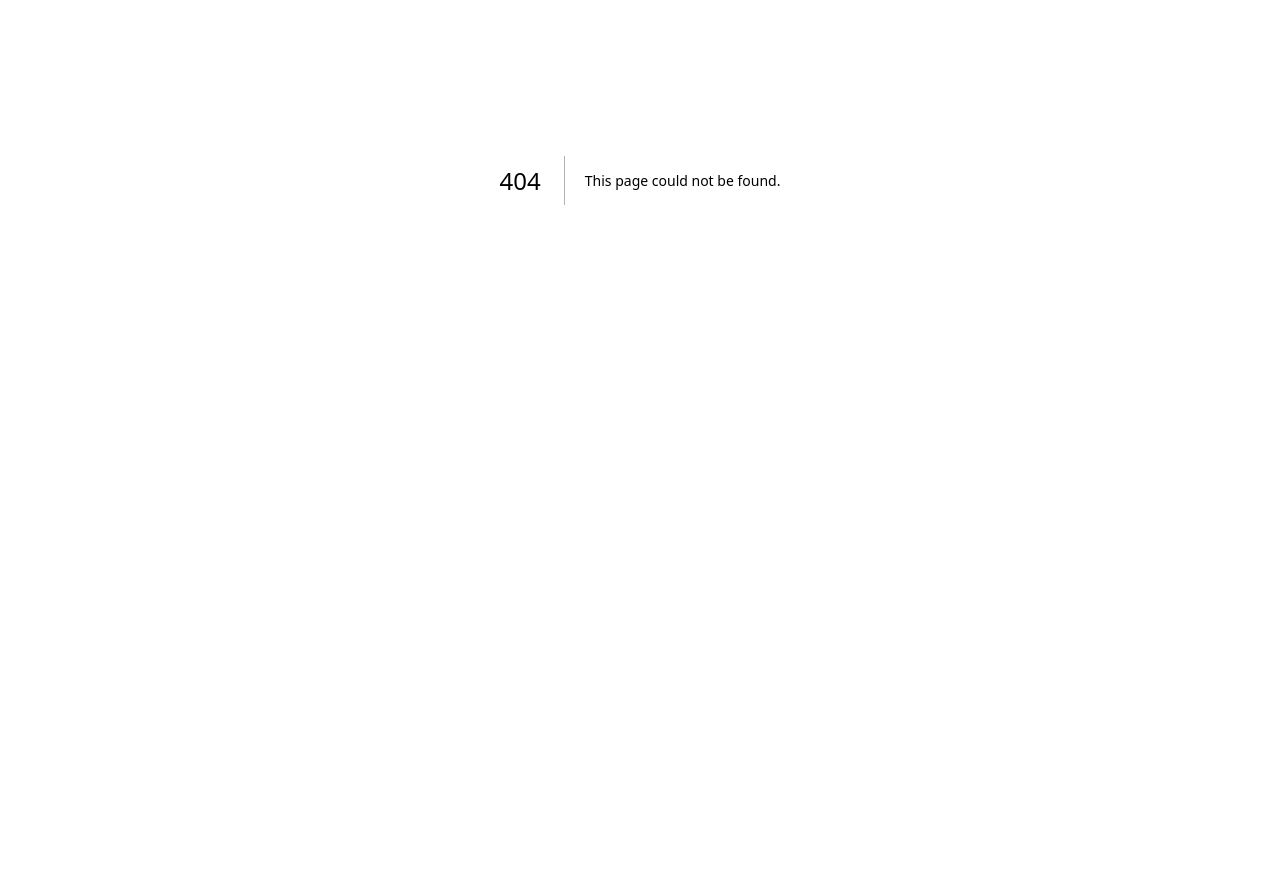
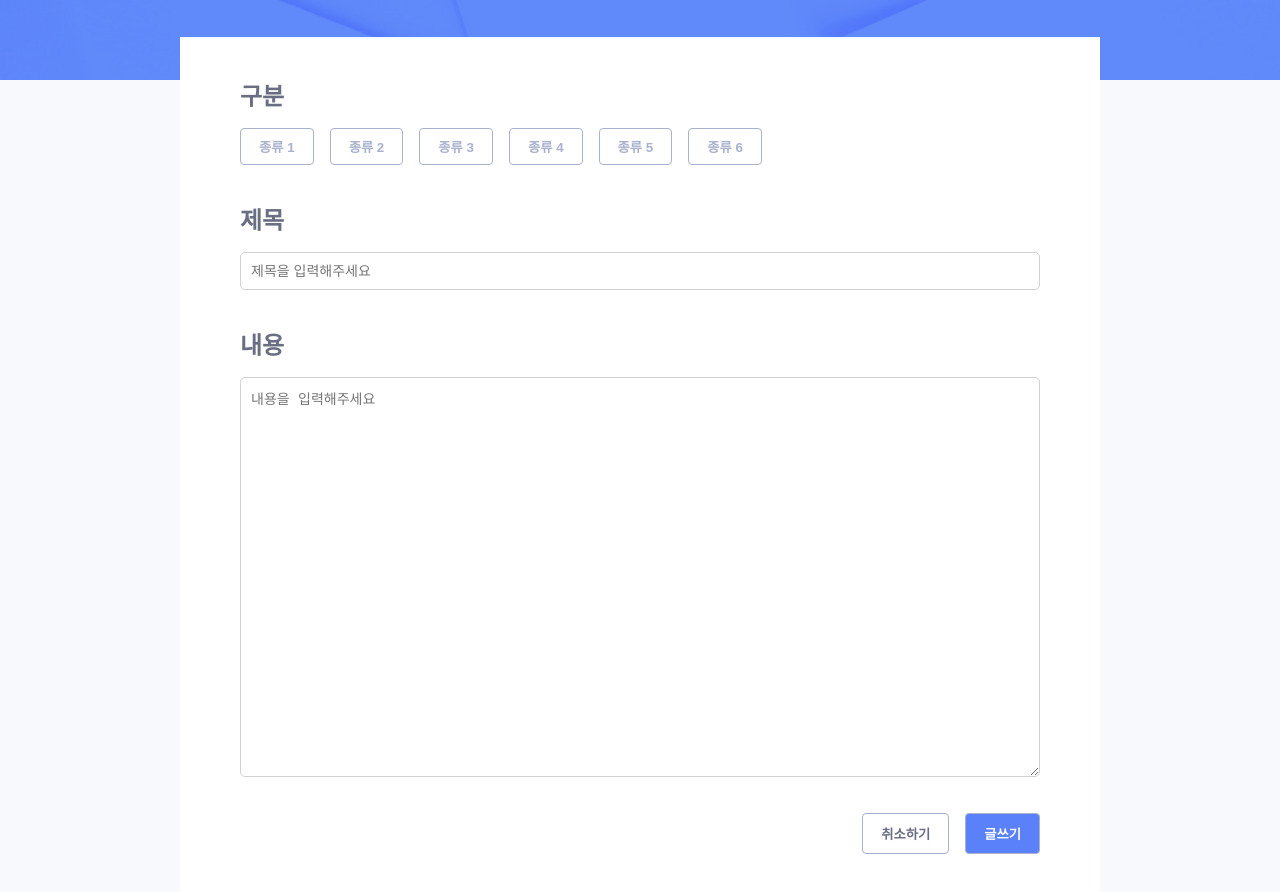
Before and after one commit to ll5215/-Krafton-Jungle-Board-with-React, a Next.js app: page /board/writing in a window 1280 px wide. Before the commit this address had no page. Shown: the part 220-1112 px from the top of the page. Before the commit the page ends 800 px from the top, so only its background shows below. Built offline with nearby package versions, Linux system fonts and the light colour scheme; no server answers.

Commit message:
writing page

```diff
--- /dev/null
+++ b/src/app/board/writing/page.tsx
@@ -0,0 +1,7 @@
+"use client";
+
+import BoardWritingTemplate from "@/app/template/board/writing/writing";
+
+export default function BoardWritingPage() {
+  return <BoardWritingTemplate />;
+}
--- /dev/null
+++ b/src/app/template/board/writing/styled.ts
@@ -0,0 +1,107 @@
+import styled from "styled-components";
+
+export const WritingPageBottom = styled.div`
+    background-color: white;
+    padding: 40px 60px;
+    margin-top: 56px;
+    display: flex;
+    flex-direction: column;
+    gap: 36px;
+`;
+
+export const WritingForm = styled.div`
+    display: flex;
+    flex-direction: column;
+    gap: 16px;
+
+`;
+
+export const WritingFormCategorySection = styled.div`
+    display: flex;
+    gap: 16px;
+
+`;
+
+export const WritingFormCCategoryButton = styled.button`
+    padding: 8px 18px;
+    color: #A8B1CE;
+    background-color: white;
+    outline: none;
+    border: 1px solid #A8B1CE;
+    border-radius: 4px;
+    font-weight: 800;
+    cursor: pointer;
+
+  &:hover {
+
+  }
+`;
+
+export const FormLabel = styled.div`
+    font-size: 24px;
+    font-weight: 800;
+    color: #696E82;
+
+`;
+
+export const FormInput = styled.input`
+  padding: 10px;
+  font-size: 14px;
+  border: 1px solid #d1d1d1;
+  border-radius: 5px;
+  outline: none;
+
+  &:focus {
+    border-color: #5f72ff;
+  }
+`;
+
+export const FormTextArea = styled.textarea`
+  padding: 10px;
+  font-size: 14px;
+  border: 1px solid #d1d1d1;
+  border-radius: 5px;
+  outline: none;
+  height: 400px;
+  width: 800px;
+
+  &:focus {
+    border-color: #5f72ff;
+  }
+`;
+
+export const ButtonContainer = styled.div`
+    display: flex;
+    gap: 16px;
+    justify-content: end;
+`;
+
+export const CancelButton = styled.button`
+    padding: 10px 18px;
+    color: #696E82;
+    background-color: white;
+    outline: none;
+    border: 1px solid #A8B1CE;
+    border-radius: 4px;
+    font-weight: 600;
+    cursor: pointer;
+
+  &:hover {
+
+  }
+`;
+
+export const SubmitButton = styled.button`
+    padding: 10px 18px;
+    color: white;
+    background-color: #5A81FA;
+    outline: none;
+    border: 1px solid #A8B1CE;
+    border-radius: 4px;
+    font-weight: 600;
+    cursor: pointer;
+
+  &:hover {
+
+  }
+`;
--- /dev/null
+++ b/src/app/template/board/writing/writing.tsx
@@ -0,0 +1,59 @@
+import Image from "next/image";
+import { WritingForm, FormLabel, WritingFormCategorySection, FormInput, FormTextArea, ButtonContainer, CancelButton, SubmitButton, WritingFormCCategoryButton, WritingPageBottom } from "./styled";
+import { MainContainer, BackgroundImageContainer, TitleSection } from "../../main/styled";
+import Link from "next/link";
+import HeaderComponent from "@/component/header";
+import useAuth from "@/hooks/useAuth";
+
+
+export default function BoardWritingTemplate() {
+
+    useAuth();
+
+    return (
+        <MainContainer>
+            <HeaderComponent />
+            <BackgroundImageContainer>
+                <Image
+                    src="/images/main_image.png"
+                    alt="Main background image"
+                    layout="fill"
+                    objectFit="cover"
+                />
+            </BackgroundImageContainer>
+
+            <TitleSection>
+                <h1>게시판 작성하기</h1>
+                <p>여기도 뭔가 글씨를 쓰면 이쁠것 같은데 뭐라고 써야할지 잘 <br></br>모르겠어요 그래서 아무말이나 일단 적는중입니다</p>
+            </TitleSection>
+            <WritingPageBottom>
+                <WritingForm>
+                    <FormLabel>구분</FormLabel>
+                    <WritingFormCategorySection>
+                        <WritingFormCCategoryButton>종류 1</WritingFormCCategoryButton>
+                        <WritingFormCCategoryButton>종류 2</WritingFormCCategoryButton>
+                        <WritingFormCCategoryButton>종류 3</WritingFormCCategoryButton>
+                        <WritingFormCCategoryButton>종류 4</WritingFormCCategoryButton>
+                        <WritingFormCCategoryButton>종류 5</WritingFormCCategoryButton>
+                        <WritingFormCCategoryButton>종류 6</WritingFormCCategoryButton>
+                    </WritingFormCategorySection>
+                </WritingForm>
+                <WritingForm>
+                    <FormLabel>제목</FormLabel>
+                    <FormInput placeholder="제목을 입력해주세요"></FormInput>
+                </WritingForm>
+                <WritingForm>
+                    <FormLabel>내용</FormLabel>
+                    <FormTextArea placeholder="내용을 입력해주세요" />
+                </WritingForm>
+                <ButtonContainer>
+                    <Link href="/main">
+                        <CancelButton>취소하기</CancelButton>
+                    </Link>
+                    <SubmitButton>글쓰기</SubmitButton>
+                </ButtonContainer>
+
+            </WritingPageBottom>
+        </MainContainer>
+    );
+}
--- /dev/null
+++ b/src/component/header/index.tsx
@@ -0,0 +1,32 @@
+import { Header, Logo, Nav, NavButton } from "@/app/template/main/styled";
+import { useRouter } from "next/navigation";
+
+export default function HeaderComponent() {
+    const router = useRouter();
+
+    const handleLogout = async () => {
+        // 서버에 로그아웃 요청 보내기
+        const response = await fetch("/api/logout", {
+            method: "POST",
+            credentials: "include", // 쿠키를 포함시킴
+        });
+
+        if (response.ok) {
+            // 로그아웃 성공 시 로그인 페이지로 리다이렉트
+            router.push("/");
+        } else {
+            alert("로그아웃에 실패했습니다.");
+        }
+    };
+
+
+    return (
+        <Header>
+        <Logo>LOGO</Logo>
+        <Nav>
+            <NavButton>MY PAGE</NavButton>
+            <NavButton onClick={handleLogout}>LOGOUT</NavButton>
+        </Nav>
+    </Header>
+    )
+}
--- /dev/null
+++ b/src/component/postcard/writing-card/styled.ts
@@ -0,0 +1,39 @@
+import styled from "styled-components";
+
+export const WritingCardWrap = styled.div`
+    border: 1px solid #ddd;
+    padding: 56px 24px;
+    background-color: white;
+    width: 300px;
+    display: flex;
+    flex-direction: column;
+    align-items: center;
+    gap: 16px;
+`;
+
+export const WritingButton = styled.button`
+    width: 40px;
+    height: 40px;
+    background-color: white;
+    outline: none;
+    border: 1px solid #2B308B;
+    font-size: 24px;
+    cursor: pointer;
+    margin-top: 8px;
+
+    &:hover{
+        background-color: #2B308B;
+        color: white;
+    }
+`;
+
+export const WritingCardTitle = styled.h3`
+    font-size: 18px;
+    color: #2B308B;
+`;
+
+export const WritingCardDescription = styled.p`
+    color: #666;
+    font-size: 14px;
+    line-height: 20px;
+`;
--- /dev/null
+++ b/src/hooks/useAuth.ts
@@ -0,0 +1,25 @@
+// src/hooks/useAuth.ts
+import { useEffect } from "react";
+import { useRouter } from "next/navigation";
+
+const useAuth = () => {
+  const router = useRouter();
+
+  useEffect(() => {
+    const checkAuth = async () => {
+      const response = await fetch("/api/check-auth", {
+        method: "GET",
+        credentials: "include", // 쿠키 포함
+      });
+
+      if (!response.ok) {
+        // 인증 실패 시 로그인 페이지로 리다이렉트
+        router.push("/");
+      }
+    };
+
+    checkAuth();
+  }, [router]);
+};
+
+export default useAuth;
```
Also changed, not shown: src/app/template/main/main.tsx (+7 -43 lines), src/component/postcard/writing-card/index.tsx (added, +17 -0 lines), 1 other file (tests, documents, lock files or other folders).
